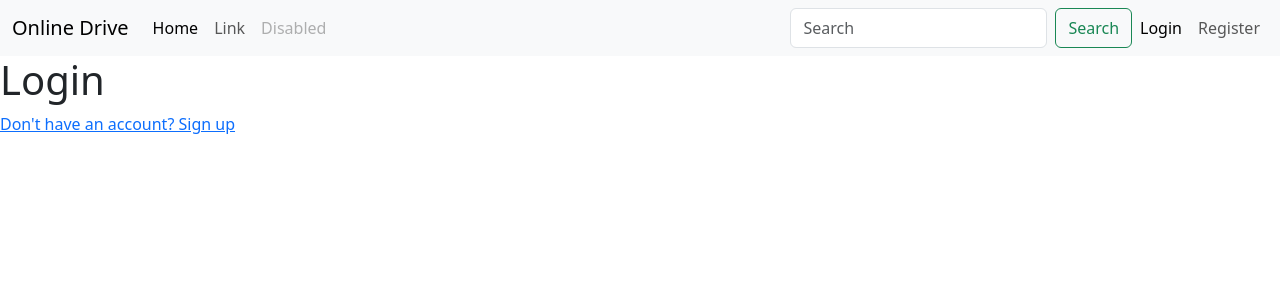
After one commit to zb0r0/online_drive, a Flask app: page /login in a window 1280 px wide. The commit adds this page. Shown: the top 300 px of the page. Run offline with Flask 3, Linux system fonts and the light colour scheme.

Commit message:
db do zrobienia

```diff
--- a/app.py
+++ b/app.py
@@ -1,15 +1,28 @@
-from flask import Flask, render_template, redirect, session, request
-import os, filetype
-import sqlalchemy
+from flask import Flask, render_template, url_for
+from flask_sqlalchemy import SQLAlchemy
+from flask_login import UserMixin
 
 app = Flask(__name__)
+app.app_context().push()
+app.config['SQLALCHEMY_DATABASE_URI'] = 'sqlite:///database.db'
+app.config['SECRET_KEY'] = '123secretkey'
+db = SQLAlchemy(app)
 
-
+class User(db.Model, UserMixin):
+    id = db.Column(db.Integer, primary_key=True)
+    username = db.Column(db.String(20), nullable=False)
+    password = db.Column(db.String(80), nullable=False)
 
 @app.route('/')
-def home_page():  # put application's code here
+def home_page():
     return render_template("index.html")
+@app.route('/login')
+def login():
+    return render_template('login.html')
+@app.route('/register')
+def register():
+    return render_template('register.html')
 
 
 if __name__ == '__main__':
-    app.run()
+    app.run(debug=True)
--- /dev/null
+++ b/templates/login.html
@@ -0,0 +1,8 @@
+{% extends 'base.html' %}
+{% block title %}
+Online Drive
+{% endblock %}
+{% block body %}
+<h1>Login</h1>
+    <a href="{{ url_for('register') }}">Don't have an account? Sign up</a>
+{% endblock %}
--- a/templates/navbar.html
+++ b/templates/navbar.html
@@ -4,10 +4,10 @@
       <span class="navbar-toggler-icon"></span>
     </button>
     <div class="collapse navbar-collapse" id="navbarTogglerDemo01">
-      <a class="navbar-brand" href="#">Hidden brand</a>
+      <a class="navbar-brand" href="/">Online Drive</a>
       <ul class="navbar-nav me-auto mb-2 mb-lg-0">
         <li class="nav-item">
-          <a class="nav-link active" aria-current="page" href="#">Home</a>
+          <a class="nav-link active" aria-current="page" href="/">Home</a>
         </li>
         <li class="nav-item">
           <a class="nav-link" href="#">Link</a>
@@ -21,10 +21,10 @@
         <button class="btn btn-outline-success" type="submit">Search</button>
       <ul class="navbar-nav me-auto mb-2 mb-lg-0">
         <li class="nav-item">
-          <a class="nav-link active" aria-current="page" href="#">Home</a>
+          <a class="nav-link active" aria-current="page" href="/login">Login</a>
         </li>
         <li class="nav-item">
-          <a class="nav-link" href="#">Link</a>
+          <a class="nav-link" href="/register">Register</a>
         </li>
       </ul>
       </form>
```
Also changed, not shown: templates/register.html (added, +8 -0 lines), database.db (added), instance/database.db (added).
